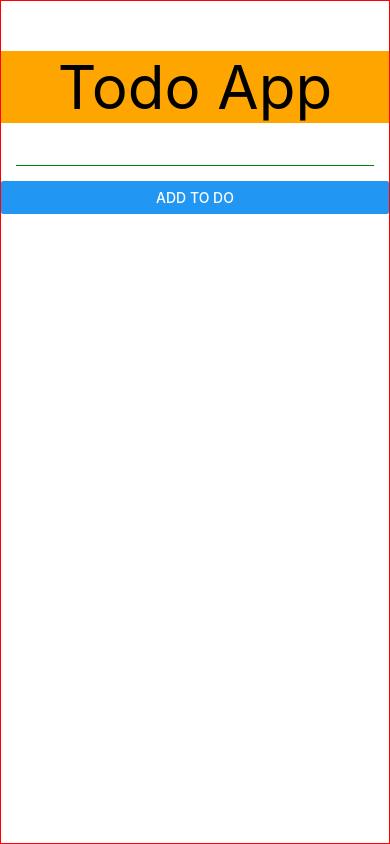
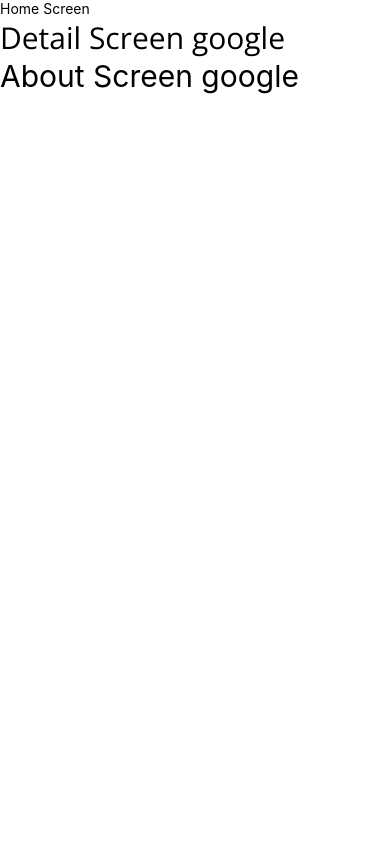
Before and after one commit to chouThanhh/react-native, a React Native app: screen / in a window 390 px wide. Built offline with nearby package versions, Linux system fonts and the light colour scheme.

Commit message:
14 sd Fonts

```diff
--- a/App.tsx
+++ b/App.tsx
@@ -1,145 +1,34 @@
-import { StatusBar } from 'expo-status-bar';
-import { useState } from 'react';
-import { Alert, Button, FlatList, Keyboard, Pressable, ScrollView, StyleSheet, Text, TextInput, TouchableOpacity, TouchableWithoutFeedback, View } from 'react-native';
-import FlexBox from './components/flex.box';
-import AntDesign from '@expo/vector-icons/AntDesign';
+import { View, Text } from "react-native"
+import HomeScreen from "./components/review/home";
+import DetailScreen from "./components/review/detail";
+import AboutScreen from "./components/review/about";
 
-interface ITodo {
-  id: number;
-  name: string
+import { useFonts } from 'expo-font';
+import * as SplashScreen from 'expo-splash-screen';
+import { useEffect } from 'react';
+
+SplashScreen.preventAutoHideAsync();
+
+const App = () => {
+  const [loaded, error] = useFonts({
+    'OpenSans-Regular': require('./assets/fonts/OpenSans-Regular.ttf'),
+  });
+  useEffect(() => {
+    if (loaded || error) {
+      SplashScreen.hideAsync();
+    }
+  }, [loaded, error]);
+  if (!loaded && !error) {
+    return null;
+  }
+
+  return (
+    <View>
+      <HomeScreen />
+      <DetailScreen />
+      <AboutScreen />
+    </View>
+  )
 }
 
-export default function App() {
-
-  const [todo, setTodo] = useState("");
-
-  const [listTodo, setListTodo] = useState<ITodo[]>([])
-
-  // { id: 1, name: "watching hoidanit" }
-
-  function randomInteger(min: number, max: number) {
-    return Math.floor(Math.random() * (max - min + 1)) + min;
-  }
-  const handleAddTodo = () => {
-    if (!todo) {
-      Alert.alert("Lỗi input todo", "Todo không được dể trống",
-        [
-          {
-            text: 'Hủy',
-            onPress: () => console.log('Cancel Pressed'),
-            style: 'cancel',
-          },
-          {
-            text: 'Xác nhận',
-            onPress: () => console.log('OK Pressed')
-          }
-        ]
-      )
-      return;
-    }
-    setListTodo([...listTodo,
-    { id: randomInteger(2, 2000), name: todo }
-    ])
-    setTodo("")
-  }
-
-  const deleteTodo = (id: number) => {
-    const newTodos = (listTodo.filter(item => item.id !== id))
-    setListTodo(newTodos)
-  }
-  //jsx
-  return (
-    <TouchableWithoutFeedback onPress={() => Keyboard.dismiss()}>
-      <View style={styles.container}>
-        {/* header */}
-        <Text style={styles.header}>Todo App</Text>
-
-        {/* form  */}
-        <View style={styles.form}>
-          <TextInput
-            value={todo}
-            style={styles.todoInput}
-            onChangeText={(value) => setTodo(value)}
-          />
-          <Button title='Add to do'
-            onPress={handleAddTodo}
-          />
-        </View>
-
-        {/* list todo */}
-        <View style={styles.todo}>
-          <FlatList
-            data={listTodo}
-            keyExtractor={item => item.id + ""}
-            renderItem={({ item }) => {
-              return (
-                <Pressable
-                  onPress={() => deleteTodo(item.id)}
-                  style={({ pressed }) => ({ opacity: pressed ? 0.5 : 1 })}
-                >
-                  <View style={styles.groupTodo}>
-                    <Text
-                      style={styles.todoItem}>{item.name}</Text>
-                    <AntDesign name="close" size={24} color="black" />
-                  </View>
-                </Pressable>
-              )
-            }}
-          />
-        </View>
-
-      </View >
-    </TouchableWithoutFeedback>
-  );
-}
-
-//css in js
-const styles = StyleSheet.create({
-  groupTodo: {
-    flexDirection: "row",
-    alignItems: "center",
-    justifyContent: "space-between",
-    borderWidth: 1,
-    borderStyle: "dashed",
-    marginBottom: 15,
-    padding: 15,
-    marginHorizontal: 10
-  },
-  header: {
-    backgroundColor: 'orange',
-    paddingHorizontal: 20,
-    textAlign: 'center',
-    fontSize: 60,
-  },
-  form: {
-    // flex: 2
-    marginBottom: 20
-  },
-  todo: {
-    flex: 1
-  },
-  container: {
-    paddingTop: 50,
-    borderWidth: 1,
-    borderColor: "red",
-    flex: 1,
-    backgroundColor: '#fff',
-
-  },
-  todoInput: {
-    borderBottomWidth: 1,
-    borderBottomColor: "green",
-    padding: 5,
-    margin: 15,
-  },
-  body: {
-    paddingHorizontal: 10,
-    marginBottom: 20,
-    flex: 1
-  },
-  todoItem: {
-    fontSize: 30,
-    // marginBottom: 20,
-    // padding: 10
-  }
-});
+export default App;
--- /dev/null
+++ b/components/review/about.tsx
@@ -0,0 +1,12 @@
+import { Text, View } from "react-native"
+
+
+const AboutScreen = () => {
+    return (
+        <View>
+            <Text style={{ fontSize: 30 }}>About Screen google</Text>
+        </View>
+    )
+}
+
+export default AboutScreen
--- /dev/null
+++ b/components/review/detail.tsx
@@ -0,0 +1,17 @@
+import { StyleSheet, Text, View } from "react-native"
+
+const styles = StyleSheet.create({
+    review: {
+        fontSize: 30,
+        fontFamily: 'OpenSans-Regular'
+    }
+})
+const DetailScreen = () => {
+    return (
+        <View>
+            <Text style={styles.review}>Detail Screen google</Text>
+        </View>
+    )
+}
+
+export default DetailScreen
--- /dev/null
+++ b/components/review/home.tsx
@@ -0,0 +1,13 @@
+import { Text, View } from "react-native"
+import { useState } from "react"
+
+
+const HomeScreen = () => {
+    return (
+        <View>
+            <Text>Home Screen</Text>
+        </View>
+    )
+}
+
+export default HomeScreen
--- a/package.json
+++ b/package.json
@@ -15,6 +15,8 @@
   },
   "dependencies": {
     "expo": "^52.0.0",
+    "expo-font": "12.0.9",
+    "expo-splash-screen": "0.27.5",
     "expo-status-bar": "1.12.1",
     "react": "18.2.0",
     "react-native": "0.74.5"
```
Also changed, not shown: assets/fonts/OpenSans-Regular.ttf (added), 1 other file (tests, documents, lock files or other folders).
